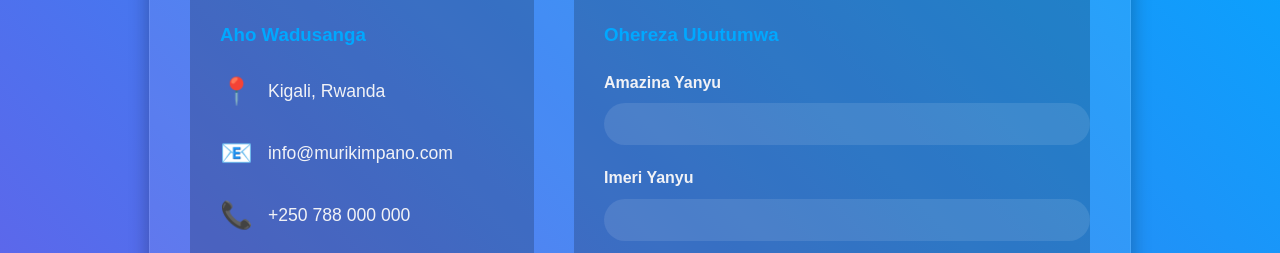
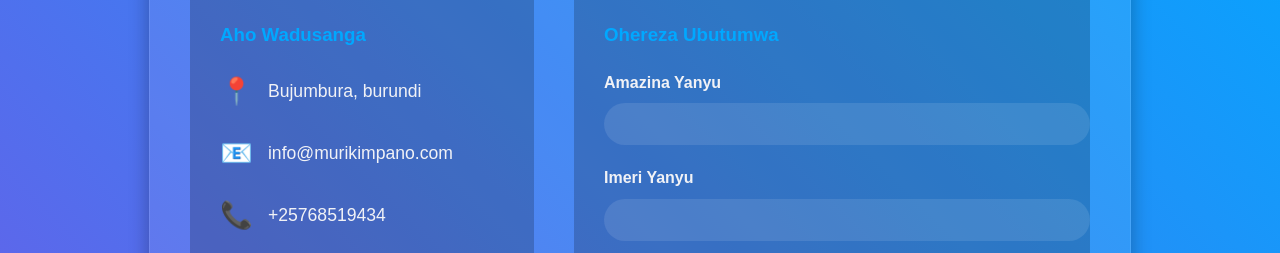
Before and after one commit to thefirstino1/Murikimpano, a plain HTML site: page contact.html in a window 1280 px wide. Shown: the part 234-487 px from the top of the page. Drawn offline with Linux system fonts and the light colour scheme.

Commit message:
Update contact.html

```diff
--- a/contact.html
+++ b/contact.html
@@ -71,9 +71,9 @@
             <!-- Igice cya 1: Amakuru yo Kudushakaho -->
             <div class="contact-info">
                 <h3>Aho Wadusanga</h3>
-                <p><span class="icon">📍</span> Kigali, Rwanda</p>
+                <p><span class="icon">📍</span> Bujumbura, burundi</p>
                 <p><span class="icon">📧</span> <a href="mailto:info@murikimpano.com">info@murikimpano.com</a></p>
-                <p><span class="icon">📞</span> <a href="tel:+250788000000">+250 788 000 000</a></p>
+                <p><span class="icon">📞</span> <a href="tel:+25768519434">+25768519434</a></p>
 
                 <h3>Imbuga Nkoranyambaga</h3>
                 <p><span class="icon">👍</span> <a href="#" target="_blank">Facebook</a></p>
```
